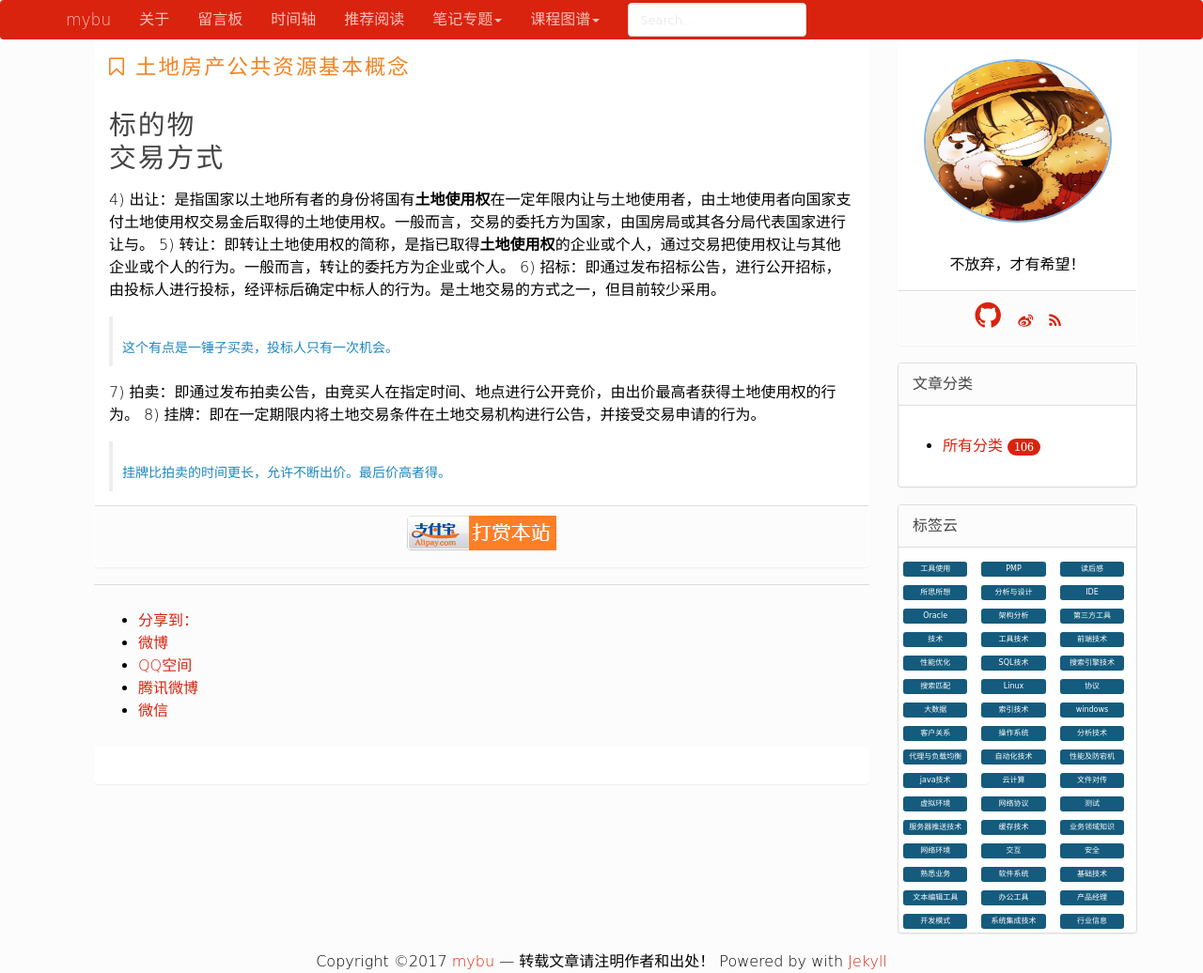
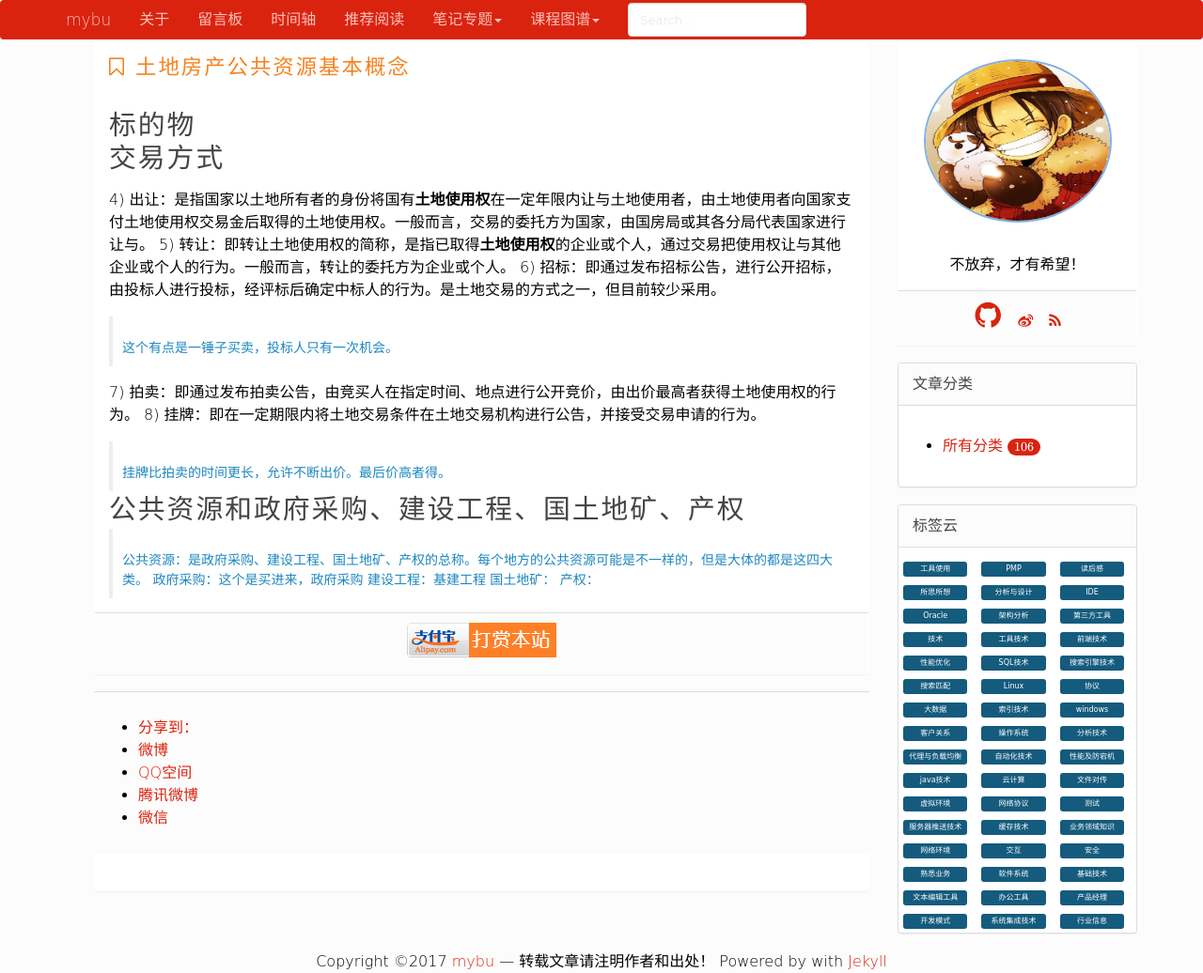
Before and after one commit to mybu/mybu.github.com, a Jekyll site: the page built from _posts/strok/productP/2017-02-16-土地房产公共资源基本概念.md, in a window 1280 px wide. Shown: the whole page at 94% size. Built offline with Jekyll 4.4.1, drawn with Linux system fonts in a browser that asks for light colours; nearby versions of some CDN libraries; formulas are drawn with MathJax 3; comment, search, counter and statistics services are not loaded.

Commit message:
公共资源

```diff
--- a/_posts/strok/productP/2017-02-16-土地房产公共资源基本概念.md
+++ b/_posts/strok/productP/2017-02-16-土地房产公共资源基本概念.md
@@ -15,3 +15,10 @@ description: 对项目都不甚了解，怎谈项目管理
 7)	拍卖：即通过发布拍卖公告，由竞买人在指定时间、地点进行公开竞价，由出价最高者获得土地使用权的行为。
 8)	挂牌：即在一定期限内将土地交易条件在土地交易机构进行公告，并接受交易申请的行为。
 > 挂牌比拍卖的时间更长，允许不断出价。最后价高者得。
+
+# 公共资源和政府采购、建设工程、国土地矿、产权
+> 公共资源：是政府采购、建设工程、国土地矿、产权的总称。每个地方的公共资源可能是不一样的，但是大体的都是这四大类。
+> 政府采购：这个是买进来，政府采购
+> 建设工程：基建工程
+> 国土地矿：
+> 产权：
```
